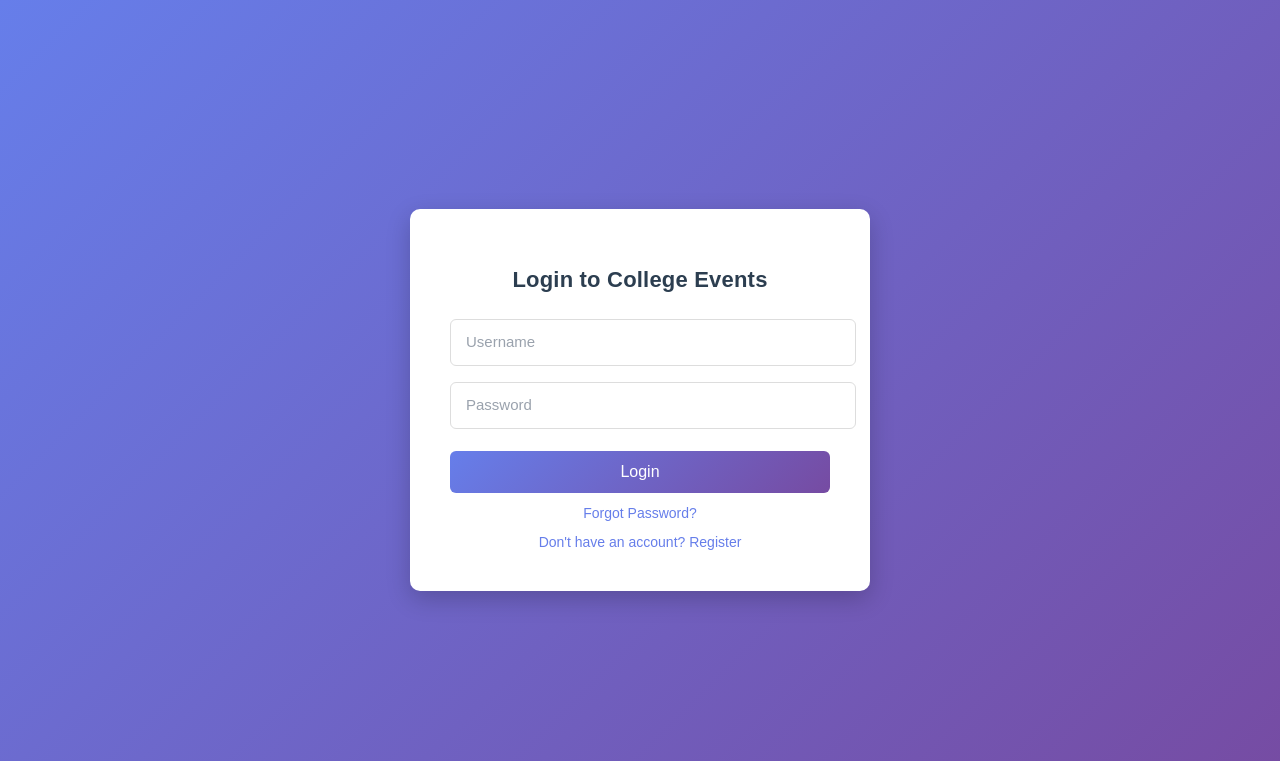
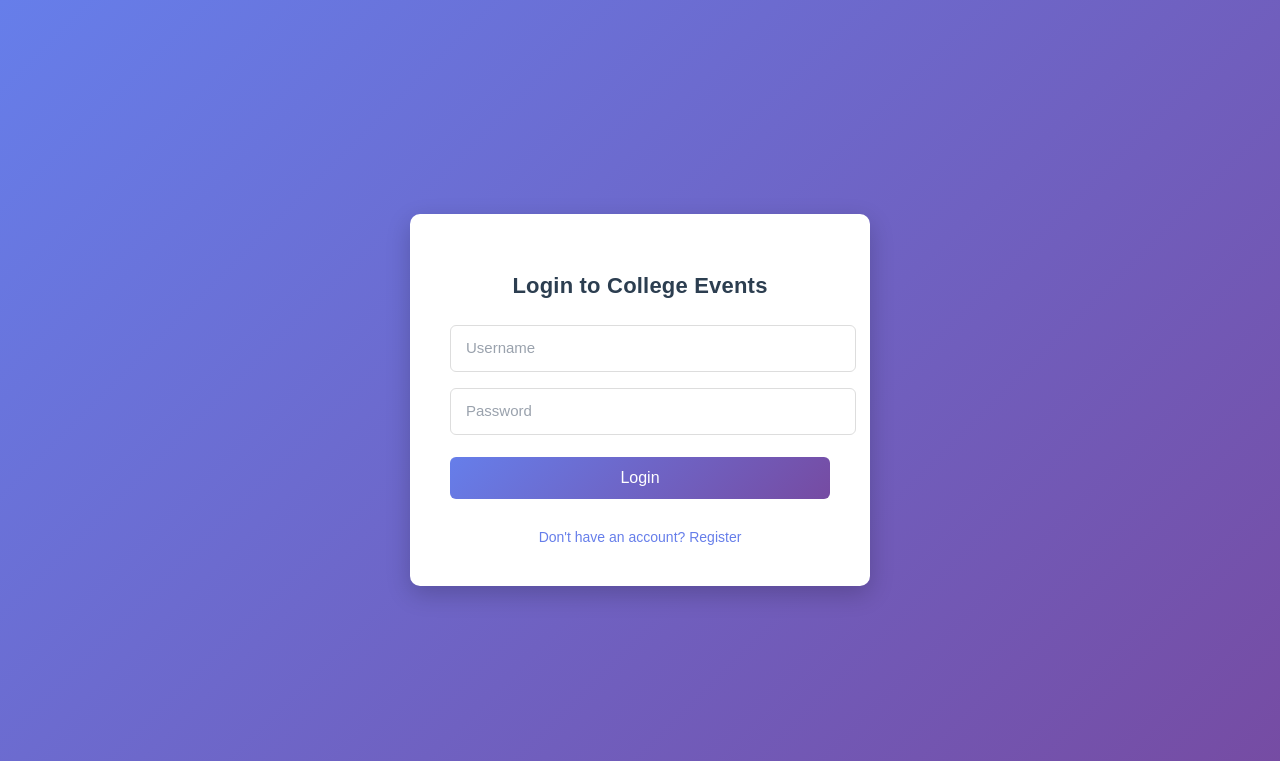
Before and after one commit to tanishchop/se, a Django app: page /accounts/login/ in a window 1280 px wide. Shown: the top 761 px of the page. Run offline with Django 5.2, Linux system fonts and the light colour scheme.

Commit message:
Remove forgot password link from login page

```diff
--- a/events/templates/registration/login.html
+++ b/events/templates/registration/login.html
@@ -216,8 +216,6 @@
 
             <button type="submit">Login</button>
         </form>
-
-    <a href="{% url 'password_reset' %}" class="link">Forgot Password?</a>
     <br>
     <a href="{% url 'events:register' %}" class="link">Don't have an account? Register</a>
     </div>
```
Also changed, not shown: 1 other file.
